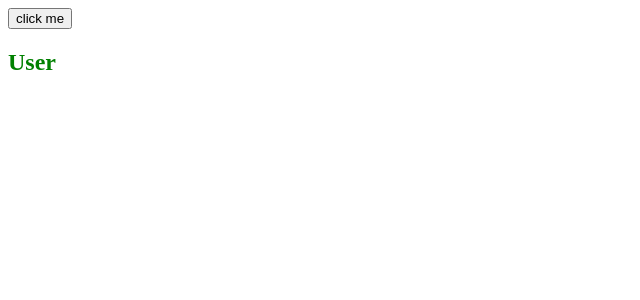
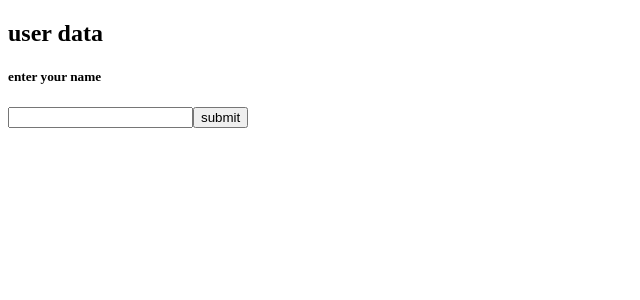
Before and after one commit to Sithija97/Trello-Board, an Angular app in the folder Angular/Simct/: page / in a window 1280 px wide. Shown: the top 300 px of the page, without its empty margins (0-640 px from the left). Built offline with nearby package versions, Linux system fonts and the light colour scheme.

Commit message:
template reference var

```diff
--- a/Angular/Simct/src/app/app.component.html
+++ b/Angular/Simct/src/app/app.component.html
@@ -1,2 +1,3 @@
-
-<app-card [user]="user"></app-card>
+<!-- <app-card></app-card> -->
+<!-- <app-card [user]="user"></app-card> -->
+<app-user></app-user>
--- a/Angular/Simct/src/app/app.module.ts
+++ b/Angular/Simct/src/app/app.module.ts
@@ -4,12 +4,14 @@ import { NgModule } from '@angular/core';
 import { AppComponent } from './app.component';
 import { DateComponent } from './date/date.component';
 import { CardComponent } from './card/card.component';
+import { UserComponent } from './user/user.component';
 
 @NgModule({
   declarations: [
     AppComponent,
     DateComponent,
-    CardComponent
+    CardComponent,
+    UserComponent
   ],
   imports: [
     BrowserModule
--- a/Angular/Simct/src/app/card/card.component.html
+++ b/Angular/Simct/src/app/card/card.component.html
@@ -1,3 +1,4 @@
+
 <button (click)="onClick()">click me</button>
 
 <h2 [style.color]="isLoggedin ? 'green' : 'red'">User</h2>
--- a/Angular/Simct/src/app/card/card.component.ts
+++ b/Angular/Simct/src/app/card/card.component.ts
@@ -16,8 +16,6 @@ export class CardComponent implements OnInit {
 
   ngOnInit() {
     this.user.name;
-    this.user.title;
-    this.user.address;
   }
 
   onClick(){
--- /dev/null
+++ b/Angular/Simct/src/app/user/user.component.html
@@ -0,0 +1,4 @@
+<h2>user data</h2>
+<h5>enter your name</h5>
+<input #variable type="text">
+<button (click) = " loginMsg(variable.value) ">submit</button>
--- /dev/null
+++ b/Angular/Simct/src/app/user/user.component.ts
@@ -0,0 +1,18 @@
+import { Component, OnInit } from '@angular/core';
+
+@Component({
+  selector: 'app-user',
+  templateUrl: './user.component.html',
+  styleUrls: ['./user.component.css']
+})
+export class UserComponent implements OnInit {
+
+  constructor() { }
+
+  ngOnInit() {
+  }
+
+  loginMsg(value){
+    console.log("hello"+ value);
+  }
+}
```
Also changed, not shown: Angular/Simct/src/app/user/user.component.css (added), 1 other file (tests, documents, lock files or other folders).
